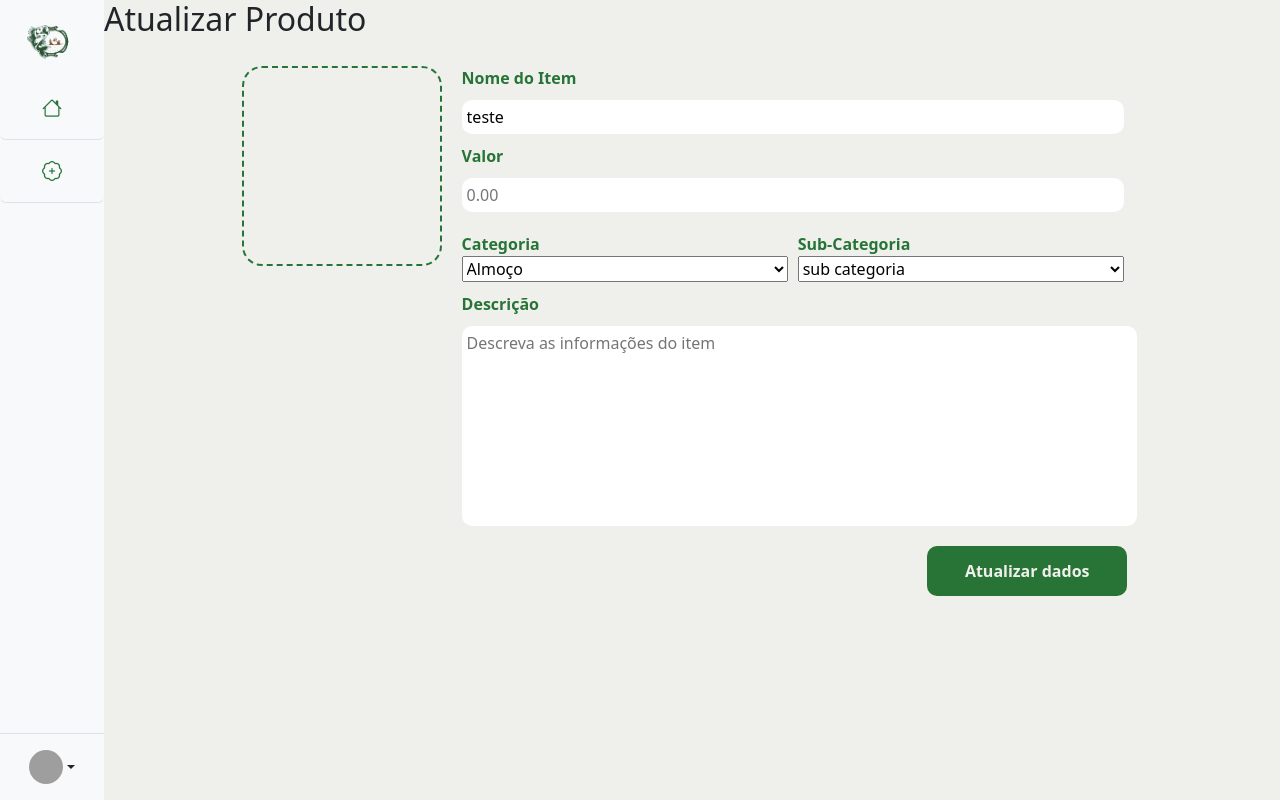
After one commit to MayconD27/MeuCardapio, a PHP site: page /controlPainel/attItens.php?id=1 in a window 1280 px wide. The commit adds this page. Run offline with PHP 8.4, Linux system fonts and the light colour scheme; data that the repository does not hold is empty; some libraries are stand-ins or nearby versions; some web fonts are replaced; grey boxes are pictures that could not be loaded.

Commit message:
criado tela de atualizacao

```diff
--- /dev/null
+++ b/controlPainel/attItens.php
@@ -0,0 +1,136 @@
+<!DOCTYPE html>
+<html lang="pt-BR">
+<head>
+    <meta charset="UTF-8">
+    <meta name="viewport" content="width=device-width, initial-scale=1.0">
+    <title>Painel de Controle</title>
+    <link rel="shortcut icon" href="../img/logo.png" type="image/x-icon">
+
+    <link href="https://cdn.jsdelivr.net/npm/bootstrap@5.3.3/dist/css/bootstrap.min.css" rel="stylesheet" integrity="sha384-QWTKZyjpPEjISv5WaRU9OFeRpok6YctnYmDr5pNlyT2bRjXh0JMhjY6hW+ALEwIH" crossorigin="anonymous">
+    <script src="https://cdn.jsdelivr.net/npm/bootstrap@5.3.3/dist/js/bootstrap.bundle.min.js" integrity="sha384-YvpcrYf0tY3lHB60NNkmXc5s9fDVZLESaAA55NDzOxhy9GkcIdslK1eN7N6jIeHz" crossorigin="anonymous"></script>
+    <link rel="stylesheet" href="../css/index.css">
+    <link rel="stylesheet" href="style/index.css">
+    <link rel="stylesheet" href="https://cdn.jsdelivr.net/npm/bootstrap-icons@1.11.3/font/bootstrap-icons.min.css">
+
+</head>
+<body>
+<?php
+    include_once "bd.php";
+    $id = $_GET['id'];
+    $stmt = $bd->prepare("SELECT * FROM produtos WHERE id=$id");
+    $stmt->execute();
+    $produtos = $stmt->fetchAll();
+
+    ?>
+    <main>
+        <div class="d-flex flex-column flex-shrink-0 bg-light" style="width: 6.5rem; height:100vh;">
+                <a href="/VaraQuebrada/controlPainel" class="d-block p-3 link-dark text-decoration-none logo"  data-bs-toggle="tooltip" data-bs-placement="right">
+                    <img src="../img/logo.png" alt="logo">
+                </a>
+                <ul class="nav nav-pills nav-flush flex-column mb-auto text-center">
+                    <li class="nav-item">
+                        <a href="./" class="nav-link  py-3 border-bottom" aria-current="page" title="Home" data-bs-toggle="tooltip" data-bs-placement="right" onclick="oppenPage()">
+                            <i class="bi bi-house"></i>
+                        </a>
+                    </li>
+                    <li>
+                        <a href="cadItens.php" class="nav-link py-3 border-bottom" title="Dashboard" data-bs-toggle="tooltip" data-bs-placement="right" onclick="oppenPage()">
+                            <i class="bi bi-patch-plus"></i>
+                        </a>
+                    </li>
+                </ul>
+                <div class="dropdown border-top">
+                    <a href="#" class="d-flex align-items-center justify-content-center p-3 link-dark text-decoration-none dropdown-toggle" id="dropdownUser3" data-bs-toggle="dropdown" aria-expanded="false">
+                    <img src="https://github.com/mdo.png" alt="mdo" width="34" height="34" class="rounded-circle">
+                    </a>
+                    <ul class="dropdown-menu text-small shadow" aria-labelledby="dropdownUser3">
+                    <li><a class="dropdown-item" href="#">Configurações</a></li>
+                    <li><hr class="dropdown-divider"></li>
+                    <li><a class="dropdown-item" href="#">Sair</a></li>
+                    </ul>
+                </div>
+        </div>
+        <div id="page">
+            <h2>Atualizar Produto</h2>
+            <form action="" class="form" id="meuForm">
+
+                <label class="piture" tabIndex="0">
+                    <input type="file" accept="image/*" src="" alt="" name="image" id="picture_input">
+                    <span class="picture_image"><img src="../<?php echo $produtos[0]['imagem']?>" alt=""></span>
+                </label>
+                <div class="container-inputs">
+                    <label for="" class="label-input">Nome do Item</label>
+                    <input type="text" name="item" id="item" placeholder="ex: Batata" value="<?php echo $produtos[0]['nome']?>teste">
+
+                    <label for="" class="label-input">Valor</label>
+                    <input type="number" name="valor" id="valor" placeholder="0.00" value="<?php echo $produtos[0]['valor']?>">
+
+                    <div class="contariner-cat">
+                        <div class="cat">
+                            <label for="categoria">Categoria</label>
+                            <select name="categoria" id="categoria">
+                                <option value="almoco">Almoço</option>
+                                <option value="bebida">Bebida</option>
+                                <option value="meia porcao">Meia Porção</option>
+                            </select>
+                        </div>
+
+                        <div class="cat">
+                            <label for="subcat">Sub-Categoria</label>
+                            <select name="subcat" id="subcat">
+                                <option value="subCategoria">sub categoria</option>
+                            </select>
+                        </div>
+
+                    </div>
+
+                    <label for="" class="label-input">Descrição</label>
+                    <textarea name="descricao" id="desc" placeholder="Descreva as informações do item"style="resize: none"><?php echo $produtos[0]['descricao'];?></textarea>
+                    <div class="container-btn">
+                        <button type='submit'>Atualizar dados</button>
+
+                    </div>
+                    </div>
+
+
+            </form>
+
+        </div>
+    </main>
+    <script src="https://cdn.jsdelivr.net/npm/sweetalert2@11"></script>
+    <script src="https://cdn.jsdelivr.net/npm/axios/dist/axios.min.js"></script>
+    <script>
+    const inputFile = document.querySelector("#picture_input");
+    const pictureImg = document.querySelector('.picture_image');
+
+    inputFile.addEventListener('change',(e)=>{
+    const inputTarget = e.target;
+    const file = inputTarget.files[0];
+    console.log(file);
+    if(file){
+        const reader = new FileReader();
+        reader.addEventListener('load',(e)=>{
+
+            const thisReader = e.target;
+
+            //criando a imagem
+            const img = document.createElement('img');
+            img.src = thisReader.result;
+            img.classList.add('picture_img');
+
+            //Apaga as imagens anteriores
+            pictureImg.innerHTML= '';
+
+            pictureImg.appendChild(img);
+            ;
+        })
+
+        reader.readAsDataURL(file);
+
+    }
+
+})
+
+    </script>
+</body>
+</html>
--- a/controlPainel/script/index.js
+++ b/controlPainel/script/index.js
@@ -30,7 +30,8 @@ function CarregaPag () {
                            " </button>"+
                             "<ul class='dropdown-menu'>"+
                              "   <li class='dropdown-item' onclick = '"+`Deletar(${itens.id})`+"'><i class='bi bi-trash3'></i> Apagar</li>"+
-                              "  <li class='dropdown-item'><i class='bi bi-pencil-square'></i> Editar</li>"+
+                              `<a href='attItens.php?id=${itens.id}'>  <li class='dropdown-item'><i class='bi bi-pencil-square'></i>` +
+                            "Editar</li></a>"+
                             "</ul>"+
                         "</div>"+
 
--- a/controlPainel/style/index.css
+++ b/controlPainel/style/index.css
@@ -150,3 +150,6 @@ label{
     outline: none; /* Remove o contorno padrão */
     box-shadow: none; /* Remove a sombra padrão do Bootstrap no foco */
 }
+a{
+    text-decoration: none;
+}
```
Also changed, not shown: controlPainel/index.php (line endings or trailing spaces).
